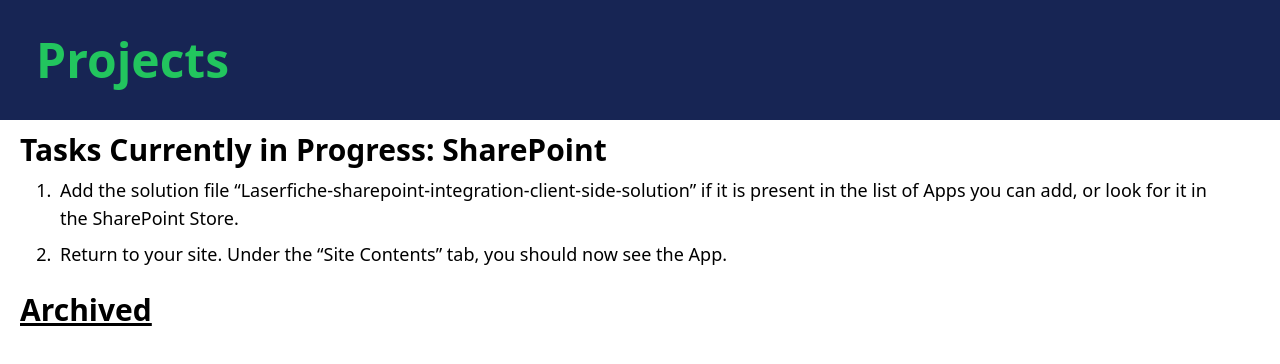
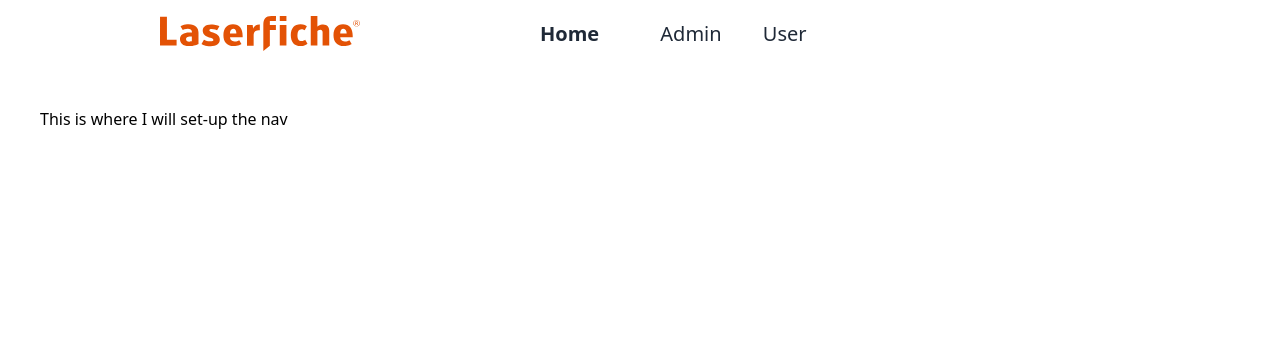
Before and after one commit to rfulton-lf/rfulton-lf.github.io, a website: page index.html in a window 1280 px wide. Drawn offline with nearby package versions, Linux system fonts and the light colour scheme; files that its build step writes are made by us from their sources.

Commit message:
changed documentation + navigation

```diff
--- a/admin-documentation.html
+++ b/admin-documentation.html
@@ -103,5 +103,6 @@
       </ol>
     </div>
     <div class="p-10"></div>
+    <img src="./images/laserfiche_2019 (1).svg">
   </body>
 </html>
--- a/index.html
+++ b/index.html
@@ -6,36 +6,25 @@
     <link href="./output.css" rel="stylesheet" />
   </head>
   <body>
-    <div class="p-6 bg-blue-950">
-      <h1 class="p-3 text-green-500 text-5xl font-bold">
-        Projects
-      </h1>
-    </div>
-    <div class="p-2 px-4">
-      <h1 class="text-3xl font-bold p-1">
-        Tasks Currently in Progress: SharePoint
-      </h1>
-      <ol class="list-decimal px-10">
-        <li class="p-1 text-lg">
-          Add the solution file
-          “Laserfiche-sharepoint-integration-client-side-solution” if it is
-          present in the list of Apps you can add, or look for it in the
-          SharePoint Store.
-        </li>
-        <li class="p-1 text-lg">
-          Return to your site. Under the “Site Contents” tab, you should now see
-          the App.
-        </li>
-      </ol>
-    </div>
+    <nav class="flex items-center justify-between flex-wrap outline-orange-600" >
+      <div class="px-40">
+        <img src="./images/laserfiche_2019 (1).svg" width="200" class="py-4">
+      </div>
+      <div class="w-full block flex-grow lg:flex lg:items-center lg:w-auto">
+        <div class="text-xl lg:flex-grow">
+          <a href="./index.html" class="font-bold px-5 text-gray-800 hover:text-orange-600 mr-4">
+            Home
+          </a>
+          <a href="./admin-documentation.html" class="px-5 text-gray-800 hover:text-white mr-4">
+            Admin
+          </a>
+          <a href="./user-documentation.html" class="block mt-4 lg:inline-block lg:mt-0 text-gray-800 hover:text-white">
+            User
+          </a>
+        </div>
+      </div>
+    </nav>
 
-    <div class="p-2 px-4">
-      <h1 class="text-3xl font-bold underline p-1">
-        Archived
-      </h1>
-
-    </div>
-
-    <div class="p-10"></div>
+    <div class="p-10">This is where I will set-up the nav</div>
   </body>
 </html>
--- a/user-documentation.html
+++ b/user-documentation.html
@@ -0,0 +1,19 @@
+<!DOCTYPE html>
+<html>
+  <head>
+    <meta charset="UTF-8" />
+    <meta name="viewport" content="width=device-width, initial-scale=1.0" />
+    <link href="./output.css" rel="stylesheet" />
+  </head>
+  <body >
+    <div class="p-2 flex">
+    <img src="./images/laserfiche_2019 (1).svg" width="200">
+      <h1 class="p-3 text-orange-600 text-5xl font-bold">
+        User Documentation
+      </h1>
+    </div>
+
+    <div class="p-10"></div>
+    <img src="./images/laserfiche_2019 (1).svg" width="200">
+  </body>
+</html>
```
Also changed, not shown: images/laserfiche_2019 (1).svg (added).
